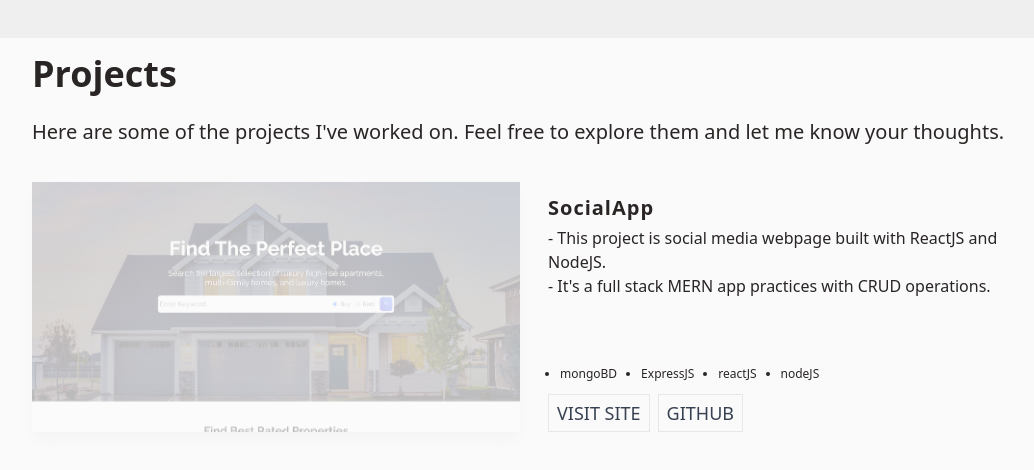
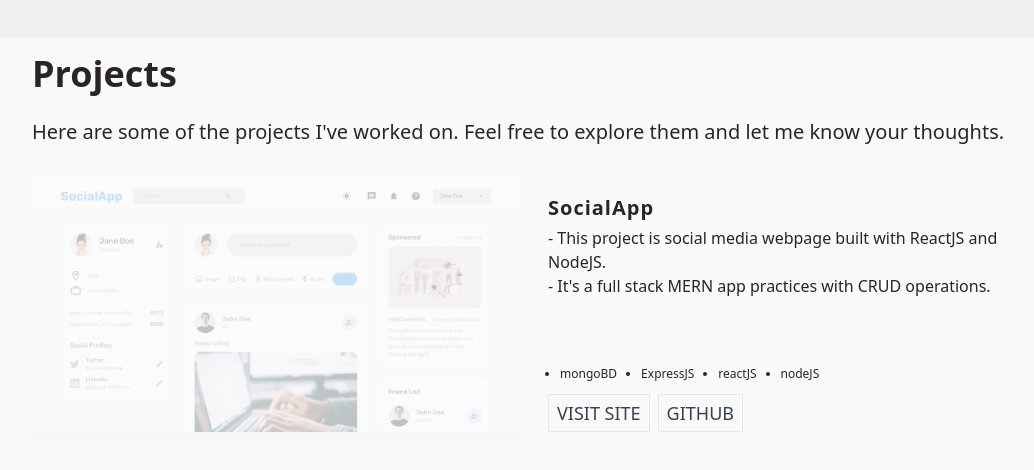
Before and after one commit to Ra3L/Ra3L.github.io, a React (Vite) app: page / in a window 1280 px wide. Shown: the part 2362-2832 px from the top of the page, without its empty margins (112-1146 px from the left). Built offline with nearby package versions, Linux system fonts and the light colour scheme.

Commit message:
updated project info

```diff
--- a/src/data/data.js
+++ b/src/data/data.js
@@ -1,12 +1,12 @@
-import RealEst from "../assets/projects/realestate.jpg";
+import SocialApp from "../assets/projects/socialapp.png";
 
 export const data = [
   {
     id: 1,
     name: "SocialApp",
-    image: RealEst,
-    github: "",
-    live: "",
+    image: SocialApp,
+    github: "https://github.com/Rha3L/socialapp-mern",
+    live: "https://socialapp-mern.vercel.app/",
     description:
       "- This project is social media webpage built with ReactJS and NodeJS.\n- It's a full stack MERN app practices with CRUD operations.",
     tech: ["mongoBD", "ExpressJS", "reactJS", "nodeJS"],
--- a/src/ui/ProjectCard.jsx
+++ b/src/ui/ProjectCard.jsx
@@ -7,11 +7,13 @@ function ProjectCard({ project }) {
 
   return (
     <>
-      <img
-        src={image}
-        key={index}
-        className="shadow-lg shadow-stone-200 dark:shadow-neutral-500 object-cover container mx-auto content-div opacity-25 hover:opacity-75"
-      ></img>
+      <a href={live} target="_blank" rel="nofollow noopener">
+        <img
+          src={image}
+          key={index}
+          className="shadow-lg shadow-stone-200 dark:shadow-neutral-500 object-cover container mx-auto content-div opacity-25 hover:opacity-75"
+        />
+      </a>
 
       <div className="flex flex-col justify-between ms-3">
         <div className="pt-3">
@@ -25,12 +27,12 @@ function ProjectCard({ project }) {
             ))}
           </ul>
 
-          <a href={live} target="_blank">
+          <a href={live} target="_blank" rel="nofollow noopener">
             <button className="text-center border py-1 px-2 text-gray-700 text-lg me-1 dark:text-slate-300">
               VISIT SITE
             </button>
           </a>
-          <a href={github} target="_blank">
+          <a href={github} target="_blank" rel="nofollow noopener">
             <button className="text-center border py-1 px-2 text-gray-700 text-lg ms-1 dark:text-slate-300">
               GITHUB
             </button>
```
Also changed, not shown: src/assets/projects/SocialApp.png (added), src/assets/projects/realestate.jpg (deleted).
